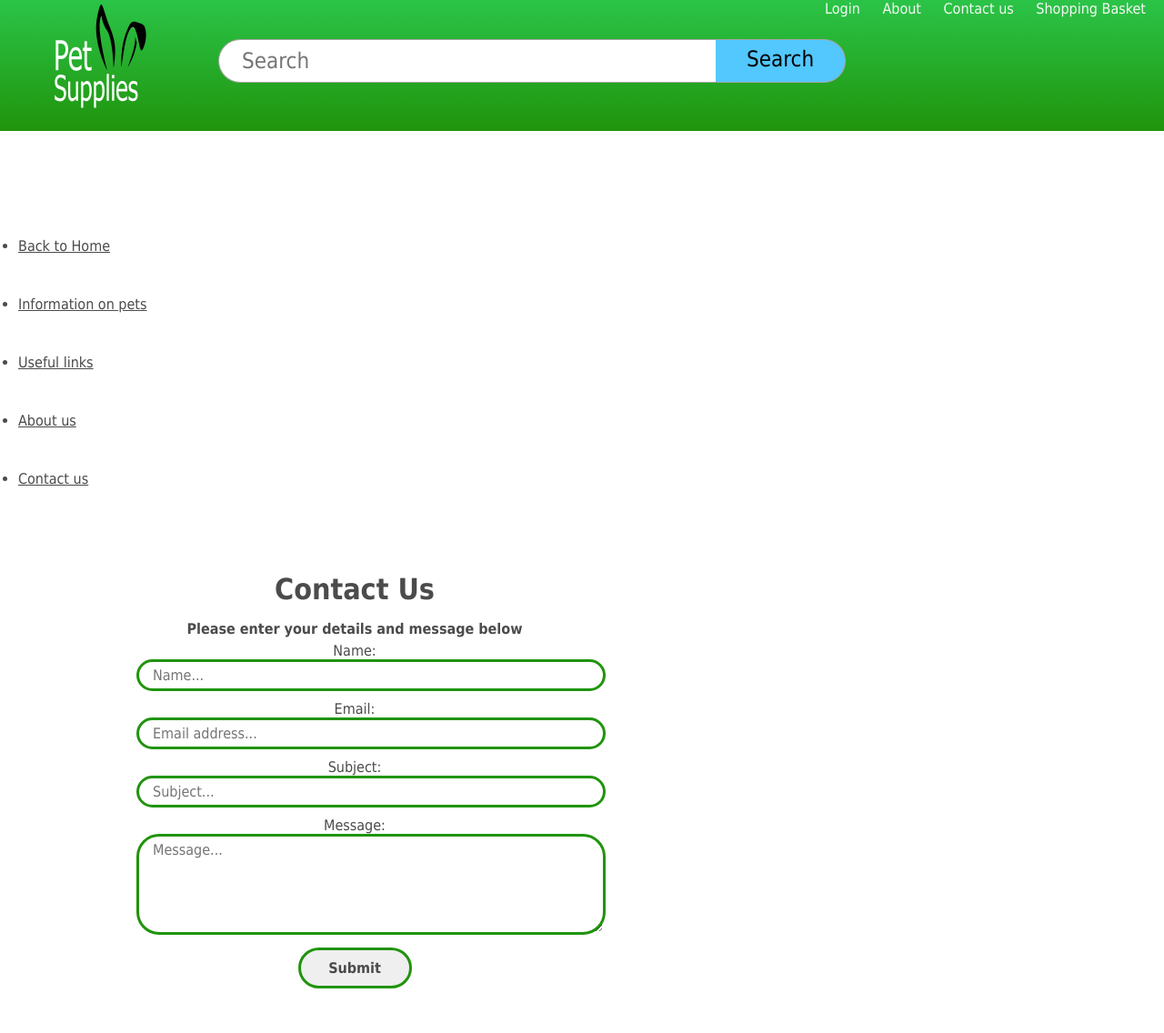
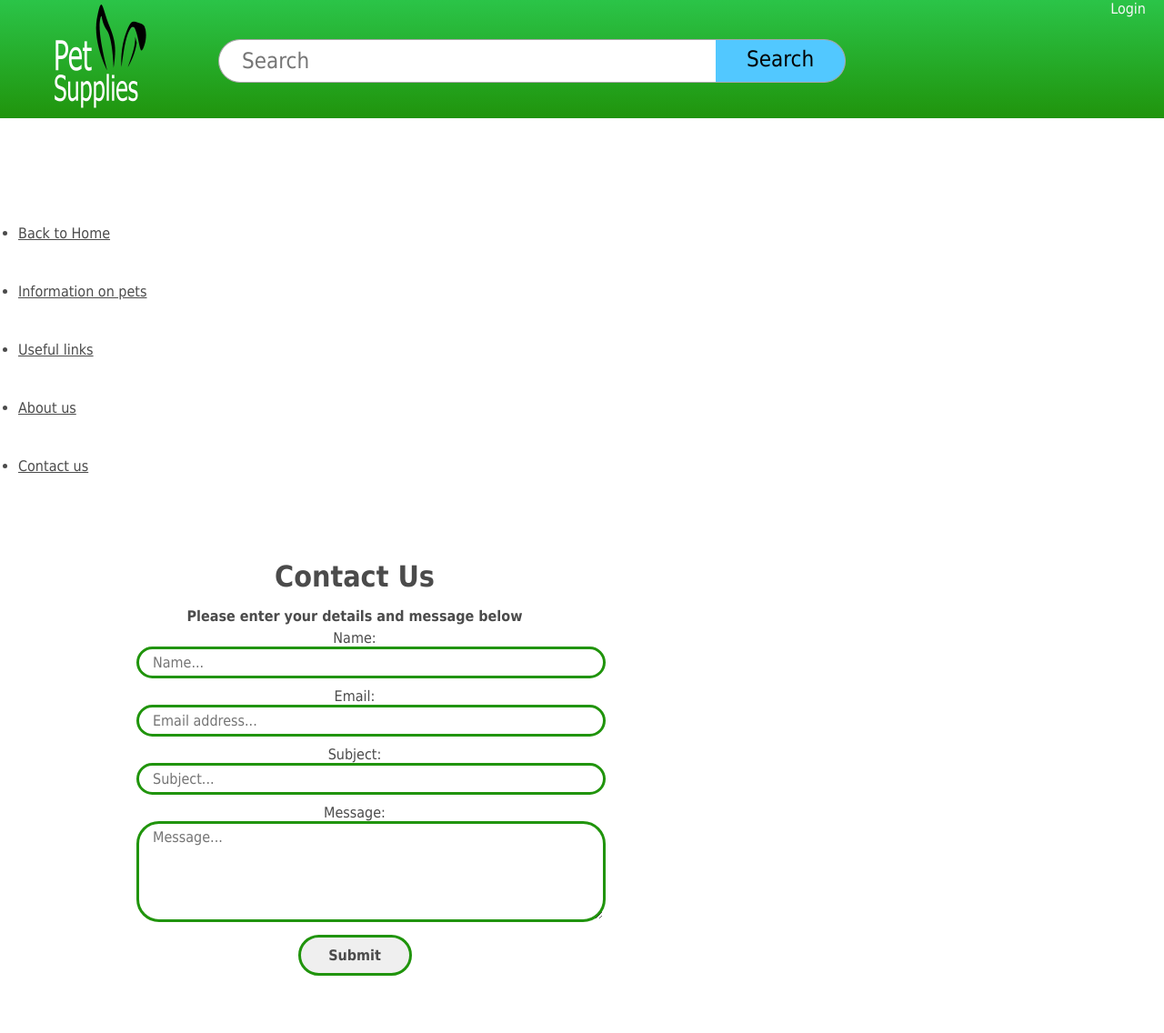
Before and after one commit to jakebaz/Dynamic-wesite-for-petshop, a PHP site: page /php/contact.php in a window 1280 px wide. Shown: the top 1136 px of the page at 91% size. Run offline with PHP 8.4, Linux system fonts and the light colour scheme.

Commit message:
Shopping basket link onsy visible when user is logged in

```diff
--- a/css/styles.css
+++ b/css/styles.css
@@ -32,7 +32,7 @@ body{
 .top-banner {
 	background-image: linear-gradient(#2BC448,#20940c);
 	width: 100%;
-	height: 18vh;
+	height: 130px;
 }
 
 
--- a/php/about.php
+++ b/php/about.php
@@ -27,10 +27,9 @@
 					} else{
 						echo '<a href="profile.php">'.$_SESSION['loggedInUser'].'</a>';
 						echo '<a href="logout.php">Logout</a>';
+						echo '<a href="#">Shopping Basket</a>';
 					}
 					?>
-					<a href="#">Shopping Basket</a>
-
 				</div>
 			</div>
 			<div class="left-pane">
--- a/php/catalogue.php
+++ b/php/catalogue.php
@@ -29,11 +29,10 @@
 						echo '<a href="login_form.php">Login</a>';
 					} else{
 						echo '<a href="profile.php">'.$_SESSION['loggedInUser'].'</a>';
-						echo '<a href="logout.php">Logout</a>';
+                        echo '<a href="logout.php">Logout</a>';
+                        echo '<a href="#">Shopping Basket</a>';
 					}
 					?>
-					<a href="#">Shopping Basket</a>
-
 				</div>
             </div>
             <div class="left-pane">
--- a/php/contact.php
+++ b/php/contact.php
@@ -27,12 +27,9 @@
 					} else{
 						echo '<a href="profile.php">'.$_SESSION['loggedInUser'].'</a>';
 						echo '<a href="logout.php">Logout</a>';
+						echo '<a href="#">Shopping Basket</a>';
 					}
 					?>
-					<a href="about.php">About</a>
-					<a href="#">Contact us</a>
-					<a href="#">Shopping Basket</a>
-
 				</div>
 			</div>
 			<div class="navigation">
--- a/php/home.php
+++ b/php/home.php
@@ -30,10 +30,9 @@
 					} else{
 						echo '<a href="profile.php">'.$_SESSION['loggedInUser'].'</a>';
 						echo '<a href="logout.php">Logout</a>';
+						echo '<a href="#">Shopping Basket</a>';
 					}
 					?>
-					<a href="#">Shopping Basket</a>
-
 				</div>
 			</div>
 			<div class="left-pane">
--- a/php/login_form.php
+++ b/php/login_form.php
@@ -22,7 +22,6 @@
 				</div>
 				<div class="buttons">
 					<a href="#">Login</a>
-					<a href="#">Shopping Basket</a>
 				</div>
 			</div>
 			<div class="left-pane">
--- a/php/product.php
+++ b/php/product.php
@@ -58,9 +58,9 @@
 					} else{
 						echo '<a href="profile.php">'.$_SESSION['loggedInUser'].'</a>';
 						echo '<a href="logout.php">Logout</a>';
+						echo '<a href="#">Shopping Basket</a>';
 					}
 					?>
-					<a href="#">Shopping Basket</a>
 				</div>
 			</div>
 			<div class="left-pane">
--- a/php/register_form.php
+++ b/php/register_form.php
@@ -22,9 +22,6 @@
 				</div>
 				<div class="buttons">
 					<a href="login_form.php">Login</a>
-					<a href="about.php">About</a>
-					<a href="contact.php">Contact us</a>
-					<a href="#">Shopping Basket</a>
 				</div>
 			</div>
 			<div class="left-pane">
```
